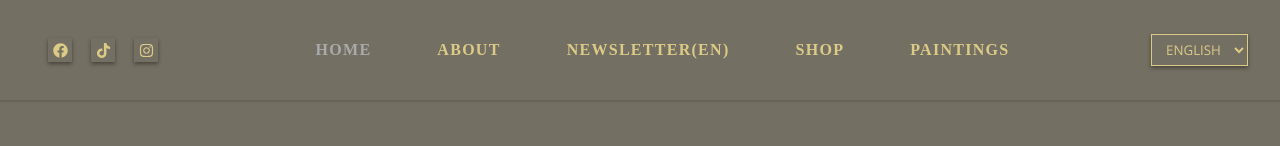
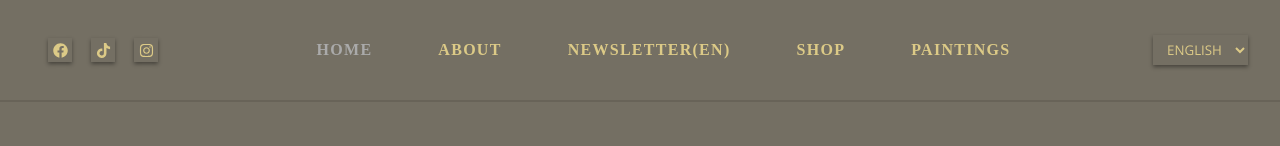
Before and after one commit to Murci2022/mate-kamaras-vite-multipage-EN-JP, a React (Vite) app: page / in a window 1280 px wide. Shown: the top 146 px of the page. Built offline with nearby package versions, Linux system fonts and the light colour scheme; a web font is replaced by a local one.

Commit message:
css correction language-selector element in navbar component

```diff
--- a/src/components/Navbar/LanguageSelector.css
+++ b/src/components/Navbar/LanguageSelector.css
@@ -1,5 +1,16 @@
 .language-selector__select select {
-  /* box-shadow: 0 0 4px rgba(0, 0, 0, 0.4); */
-  box-shadow: 0 2px 4px rgba(0, 0, 0, 0.4);
+  /*box-shadow: 0 0 6px rgba(0, 0, 0, 0.3);  btn shadow  */
+  box-shadow: 0 2px 4px rgba(0, 0, 0, 0.4); /* icon shadow */
   border: none;
+  padding: 5px 10px;
+  /* border: 1px solid var(--color-golden); */
+  color: var(--color-golden);
+  background-color: var(--color-black);
+  font-family: var(--font-alt);
+  cursor: pointer;
 }
+.language-selector__select select:hover {
+  color: var(--color-white);
+
+  cursor: pointer;
+}
--- a/src/components/Navbar/LanguageSelector.jsx
+++ b/src/components/Navbar/LanguageSelector.jsx
@@ -14,6 +14,7 @@ const LanguageSelector = ({ selectedLanguage, onChange }) => {
       <select
         onChange={handleLanguageChange}
         defaultValue={selectedLanguage}
+        className='languageSelector'
       >
         <option value='en'>
           <p className='p__cormorant'>ENGLISH</p>
--- a/src/components/Navbar/Navbar.css
+++ b/src/components/Navbar/Navbar.css
@@ -143,20 +143,6 @@
   border-bottom: 1px solid var(--color-golden);
 }
 
-.navbar-language-selector select {
-  padding: 5px 10px;
-  border: 1px solid var(--color-golden);
-  color: var(--color-golden);
-  background-color: var(--color-black);
-  font-family: var(--font-alt);
-  cursor: pointer;
-}
-.navbar-language-selector select:hover {
-  color: var(--color-white);
-
-  cursor: pointer;
-}
-
 .navbar_hamburger-icon {
   cursor: pointer;
   color: var(--color-golden);
```
